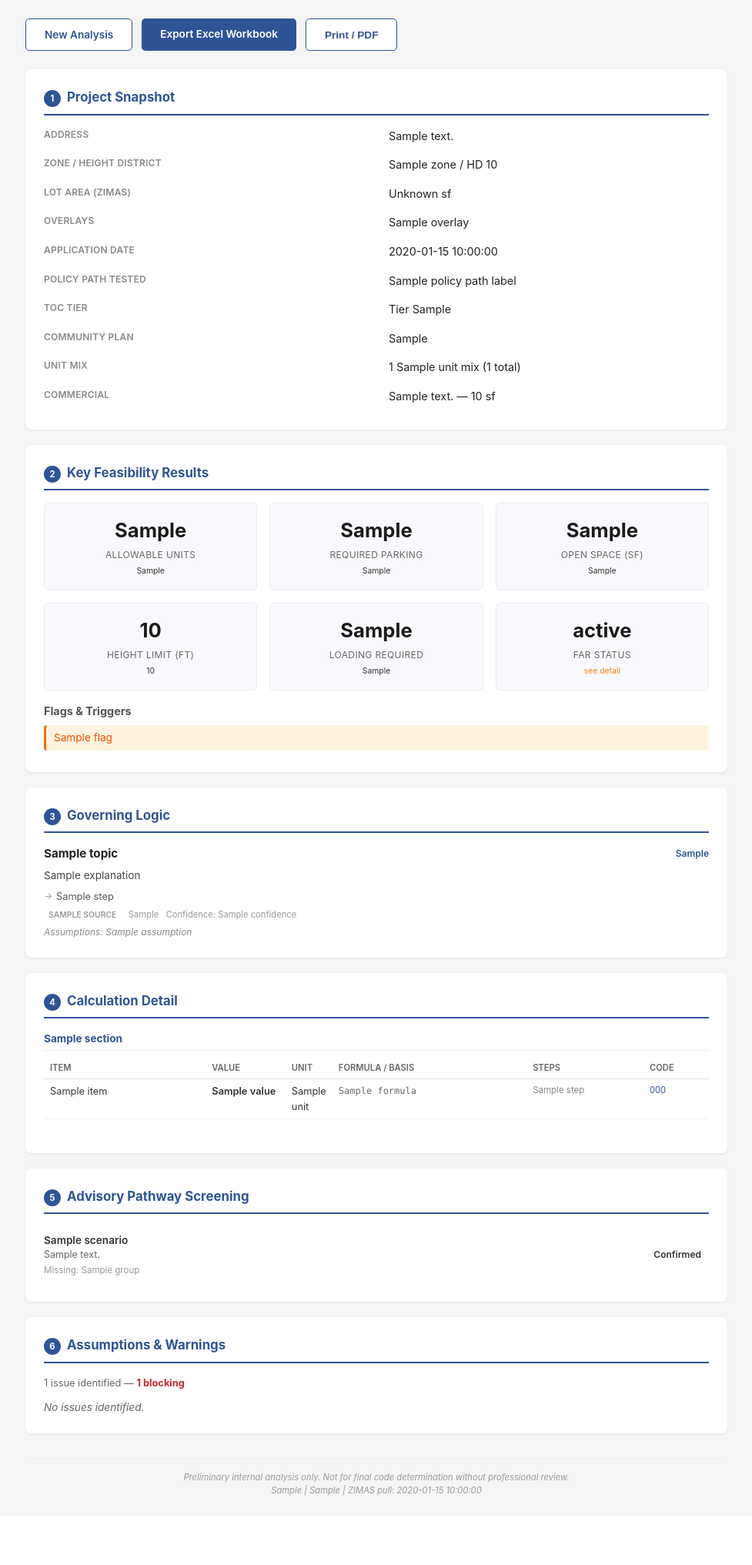
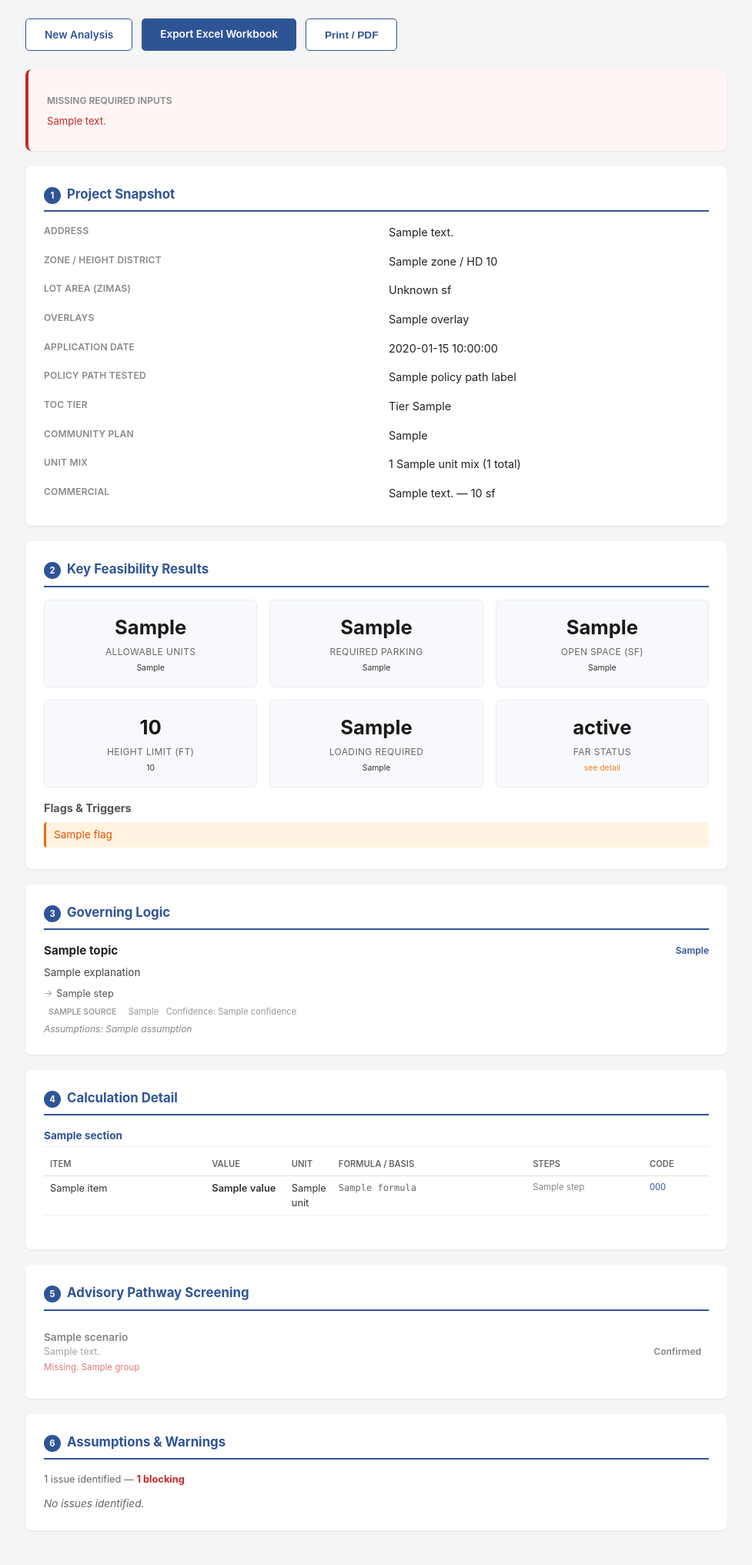
Before and after one commit to mo-haley/g-sheet-automation, a Flask app: template gsheet-calc/web/templates/results.html in a window 1280 px wide. Shown: the part 80-2113 px from the top of the page at 77% size, without its empty margins (151-1128 px from the left). Before the commit the page ends 2023 px from the top, so only its background shows below. Run offline with Flask 3, Linux system fonts and the light colour scheme; the template is opened without the code that fills it: most values are stand-ins (such as "Sample title", 1, 10 or a date in 2020).

Commit message:
fix: TOC status accuracy, policy path precedence, required-inputs gating

```diff
--- a/gsheet-calc/models/site.py
+++ b/gsheet-calc/models/site.py
@@ -41,6 +41,7 @@ class Site(BaseModel):
 
     # Transit / screening
     toc_tier: int | None = None
+    toc_tier_source: str = "unavailable"  # unavailable / api / profile / user
     ab2097_area: bool | None = None
     nearest_transit_stop_distance_ft: float | None = None
     transit_stop_type: str | None = None
--- a/gsheet-calc/web/app.py
+++ b/gsheet-calc/web/app.py
@@ -488,7 +488,7 @@ def run_analysis():
 
     # Advisory screens
     all_det_results = area_results + density_results + far_results + height_results
-    scenarios = [
+    all_scenarios = [
         build_base_zoning_scenario(all_det_results, issue_register.get_all()),
         screen_toc(site, project),
         screen_density_bonus(site, project),
@@ -497,7 +497,7 @@ def run_analysis():
         screen_ab2011(site, project),
         screen_adaptive_reuse(site, project),
     ]
-    for sc in scenarios:
+    for sc in all_scenarios:
         issue_register.add_all(sc.issues)
 
     all_issues = issue_register.get_all()
@@ -510,6 +510,35 @@ def run_analysis():
         "density_bonus": "State Density Bonus",
         "affordable_100": "100% Affordable Housing",
     }
+
+    # Map policy_path to scenario names for ordering
+    _PATH_TO_SCENARIO = {
+        "base_zoning": "Base Zoning",
+        "toc": "TOC Incentive Program",
+        "density_bonus": "State Density Bonus",
+        "affordable_100": "100% Affordable Housing",
+    }
+    selected_scenario_name = _PATH_TO_SCENARIO.get(policy_path, "Base Zoning")
+
+    # Reorder: selected path first, base zoning second (if not selected), then rest
+    primary_scenarios = []
+    secondary_scenarios = []
+    for sc in all_scenarios:
+        if sc.name == selected_scenario_name:
+            primary_scenarios.insert(0, sc)
+        elif sc.name == "Base Zoning" and policy_path != "base_zoning":
+            primary_scenarios.append(sc)
+        else:
+            secondary_scenarios.append(sc)
+    scenarios = primary_scenarios + secondary_scenarios
+
+    # Detect if the selected path cannot be evaluated
+    selected_scenario = next((s for s in scenarios if s.name == selected_scenario_name), None)
+    selected_path_blocked = (
+        selected_scenario is not None
+        and selected_scenario.status == "unresolved"
+        and selected_scenario.missing_inputs
+    )
 
     # Key results
     density_r = _get_result(density_results, "base_density")
@@ -579,11 +608,30 @@ def run_analysis():
     if site.d_limitations:
         overlays.extend([f"D: {d}" for d in site.d_limitations])
 
+    # Required-inputs assessment for the selected path
+    required_inputs_notes = []
+    if policy_path == "base_zoning":
+        if not site.zone:
+            required_inputs_notes.append("Base zone is required but was not resolved from ZIMAS.")
+        if not site.lot_area_sf:
+            required_inputs_notes.append("Lot area is required but was not resolved. Enter a manual override.")
+    elif policy_path in ("toc", "density_bonus", "affordable_100"):
+        if project.affordability is None:
+            required_inputs_notes.append("Affordability mix (% ELI/VLI/LI/Moderate) is required for this pathway.")
+        if policy_path == "toc" and site.toc_tier is None:
+            required_inputs_notes.append("TOC tier is unavailable from ZIMAS API. Confirm on ZIMAS website before relying on TOC screening.")
+        if project.total_units == 0:
+            required_inputs_notes.append("Unit count is required to calculate density bonus yield.")
+
     context = {
         "site": site,
         "project": project,
         "address": address,
+        "policy_path": policy_path,
         "policy_path_label": policy_labels.get(policy_path, policy_path),
+        "selected_scenario_name": selected_scenario_name,
+        "selected_path_blocked": selected_path_blocked,
+        "required_inputs_notes": required_inputs_notes,
         "tool_version": TOOL_VERSION,
         "code_cycle": CODE_CYCLE,
         "overlays": overlays,
--- a/gsheet-calc/web/templates/results.html
+++ b/gsheet-calc/web/templates/results.html
@@ -140,6 +140,28 @@
       <button onclick="window.print()" class="btn btn-outline">Print / PDF</button>
     </div>
 
+    <!-- Required Inputs / Path Status -->
+    {% if selected_path_blocked or required_inputs_notes %}
+    <div class="card" style="border-left: 4px solid #c62828; background: #fff5f5;">
+      {% if selected_path_blocked %}
+      <h2 style="color: #c62828; border-bottom-color: #c62828;"><span class="section-num" style="background: #c62828;">!</span>{{ policy_path_label }}: Cannot Be Evaluated</h2>
+      <p style="font-size: 0.85rem; color: #555; margin-bottom: 8px;">
+        The selected pathway requires inputs that were not provided. Results below reflect <strong>base zoning only</strong>. Do not interpret them as {{ policy_path_label }} entitlements.
+      </p>
+      {% endif %}
+      {% if required_inputs_notes %}
+      <div style="margin-top: 8px;">
+        <div style="font-size: 0.75rem; font-weight: 600; color: #888; text-transform: uppercase; margin-bottom: 4px;">Missing Required Inputs</div>
+        <ul style="list-style: none; padding: 0; margin: 0;">
+          {% for note in required_inputs_notes %}
+          <li style="padding: 4px 0; font-size: 0.82rem; color: #c62828;">{{ note }}</li>
+          {% endfor %}
+        </ul>
+      </div>
+      {% endif %}
+    </div>
+    {% endif %}
+
     <!-- 1. Project Snapshot -->
     <div class="card">
       <h2><span class="section-num">1</span>Project Snapshot</h2>
@@ -163,7 +185,7 @@
         <dd>{{ policy_path_label }}</dd>
 
         <dt>TOC Tier</dt>
-        <dd>{% if site.toc_tier %}Tier {{ site.toc_tier }}{% else %}Not in TOC area{% endif %}</dd>
+        <dd>{% if site.toc_tier %}Tier {{ site.toc_tier }}{% elif site.toc_tier_source == 'unavailable' %}<span style="color:#e65100">Unavailable from API — check ZIMAS website</span>{% else %}Not in TOC area{% endif %}</dd>
 
         <dt>Community Plan</dt>
         <dd>{{ site.community_plan_area or 'Unknown' }}</dd>
@@ -289,12 +311,18 @@
     <div class="card">
       <h2><span class="section-num">5</span>Advisory Pathway Screening</h2>
       {% for sc in scenarios %}
-      <div class="scenario-row">
+      {% set is_selected = (sc.name == selected_scenario_name) %}
+      {% set is_base = (sc.name == 'Base Zoning') %}
+      {% set is_primary = is_selected or (is_base and policy_path != 'base_zoning') %}
+      <div class="scenario-row" style="{% if not is_primary %}opacity: 0.6;{% endif %}{% if is_selected %} background: #f0f4fa; margin: -8px -12px; padding: 8px 12px; border-radius: 6px;{% endif %}">
         <div>
-          <div class="scenario-name">{{ sc.name }}</div>
+          <div class="scenario-name">
+            {% if is_selected %}<span style="color: #2F5496; font-size: 0.7rem; font-weight: 700; text-transform: uppercase; letter-spacing: 0.04em;">SELECTED PATH &mdash; </span>{% endif %}
+            {{ sc.name }}
+          </div>
           <div class="scenario-summary">{{ sc.summary }}</div>
           {% if sc.missing_inputs %}
-          <div style="font-size: 0.72rem; color: #999; margin-top: 2px;">Missing: {{ sc.missing_inputs | join(', ') }}</div>
+          <div style="font-size: 0.72rem; color: #c62828; margin-top: 2px;">Missing: {{ sc.missing_inputs | join(', ') }}</div>
           {% endif %}
         </div>
         <span class="scenario-status status-{{ sc.status }}">{{ sc.status | replace('_', ' ') | title }}</span>
```
Also changed, not shown: gsheet-calc/ingest/parser.py (+8 -0 lines), gsheet-calc/rules/advisory/toc_screen.py (+8 -1 lines), gsheet-calc/web/tests/test_run_route.py (+95 -13 lines).
